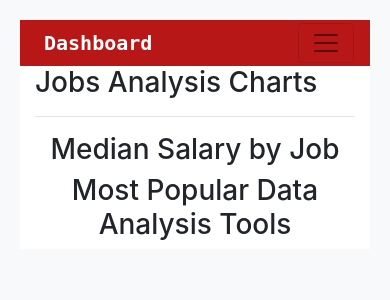
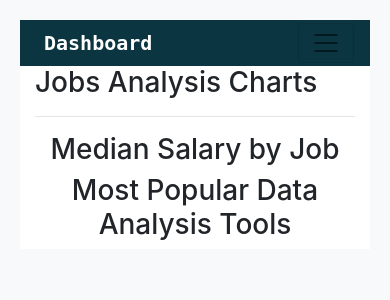
Before and after one commit to JeremyTallant/data_jobs_dashboard, a Flask app: page /job_charts in a window 390 px wide. Shown: the top 300 px of the page. Run offline with Flask 2, Linux system fonts and the light colour scheme; data that the repository does not hold is empty; some libraries are stand-ins or nearby versions.

Commit message:
changed the background color and placed comments in logic2 and changed bar chart colors

```diff
--- a/static/css/style.css
+++ b/static/css/style.css
@@ -1,7 +1,7 @@
 body {
     padding: 0;
     margin: 0;
-    background-color: #b81717;
+    background-color: #0b3541;
 }
 
 #map,
@@ -13,27 +13,27 @@ html {
 }
 
 .navbar.navbar-light.bg-white {
-    background-color: #b81717 !important;
+    background-color: #0b3541 !important;
 }
 
 .nav-link:hover {
-    background-color: #b81717 !important;
+    background-color: #0b3541 !important;
     color: white !important;
 }
 
 .viz-box:hover {
-    border-color: #b81717;
+    border-color: #0b3541;
     border-width: 3px;
     border-style: solid;
     border-radius: 5px;
 }
 
 .custom-bg-color {
-    background-color: #b81717;
+    background-color: #0b3541;
 }
 
 .card-body .active {
-    border-color: #b81717;
+    border-color: #0b3541;
     border-width: 3px;
     border-style: solid;
     border-radius: 5px;
@@ -43,12 +43,12 @@ html {
     font-family: monospace;
     font-size: 20px;
     font-weight: bold;
-    background-color: #b81717 !important;
+    background-color: #0b3541 !important;
 }
 
 .dropdown-item:hover {
     color: white !important;
-    background-color: #b81717 !important;
+    background-color: #0b3541 !important;
 }
 
 
@@ -79,22 +79,22 @@ h1, p {
 
 
 h4.card-header.text-info {
-    background-color: #b81717;
+    background-color: #0b3541;
     color: #f8f8f8 !important;
 }
 
 h3.card-header.text-info {
-    background-color: #b81717;
+    background-color: #0b3541;
     color: #f8f8f8 !important;
 }
 
 h5.text-info.text-center {
-    color: #b81717;
+    color: #0b3541;
 }
 
 @media (max-width: 768px) {
     .navbar-light.bg-white {
-        background-color: #b81717 !important;
+        background-color: #0b3541 !important;
     }
 
     .nav-link {
--- a/static/js/logic2.js
+++ b/static/js/logic2.js
@@ -1,14 +1,20 @@
+// Use d3.json() to fetch the salary data from the API
 d3.json('/api/v1.0/salary').then(function (data) {
+
+    // Extract the job roles and median salaries from the data
     var jobRoles = data.map(function (d) { return d['Job Role']; });
     var medianSalaries = data.map(function (d) { return d['Median Salary']; });
 
+    // Create a Plotly trace for the bar chart
     var trace1 = {
         x: jobRoles,
         y: medianSalaries,
         type: 'bar',
+        // Define the color and opacity of the bars
         marker: {
-            color: 'rgb(158,202,225)',
+            color: ['red', 'blue', 'green', 'purple'],
             opacity: 0.6,
+            // Define the color and width of the bar outlines
             line: {
                 color: 'rgb(8,48,107)',
                 width: 1.5
@@ -16,8 +22,10 @@ d3.json('/api/v1.0/salary').then(function (data) {
         }
     };
 
+    // Create a data array with the trace
     var data = [trace1];
 
+    // Define the layout of the bar chart
     var layout = {
         xaxis: {
             title: 'Job Role'
@@ -27,6 +35,7 @@ d3.json('/api/v1.0/salary').then(function (data) {
         }
     };
 
+    //Create the bar chart using Plotly
     Plotly.newPlot('plot', data, layout);
 }).catch(function (error) {
     console.log(error);
@@ -56,7 +65,15 @@ d3.json(apiUrl).then(function (data) {
     });
 
     // Define the Plotly data and layout objects
-    const plotData = [{ x: toolCounts, y: toolNames, type: "bar", orientation: "h" }];
+    const plotData = [{
+        x: toolCounts,
+        y: toolNames,
+        type: "bar",
+        orientation: "h",
+        marker: {
+            color: ["#1f77b4", "#ff7f0e", "#2ca02c", "#d62728", "#9467bd", "#8c564b", "#e377c2", "#7f7f7f", "#bcbd22", "#17becf"]
+        }
+    }];
 
     // Use Plotly.newPlot() to create the bar chart
     Plotly.newPlot("bar", plotData);
```
